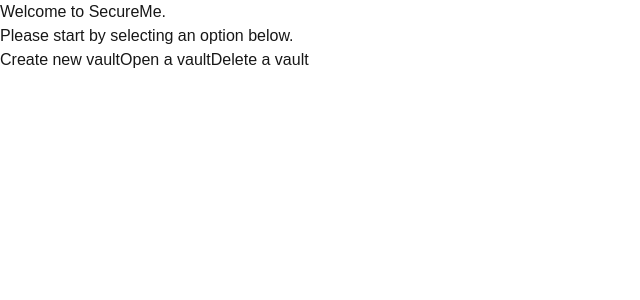
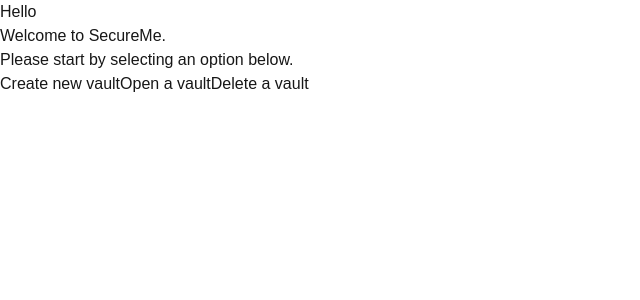
Before and after one commit to efeckgz/SecureMe, a Next.js app: page / in a window 1280 px wide. Shown: the top 300 px of the page, without its empty margins (0-640 px from the left). Built offline with nearby package versions, Linux system fonts and the light colour scheme.

Commit message:
Misc changes

```diff
--- a/src-tauri/tauri.conf.json
+++ b/src-tauri/tauri.conf.json
@@ -1,6 +1,6 @@
 {
   "$schema": "../node_modules/@tauri-apps/cli/config.schema.json",
-  "productName": "Locked",
+  "productName": "SecureMe",
   "version": "0.1.0",
   "identifier": "com.tauri.dev",
   "build": {
@@ -12,10 +12,10 @@
   "app": {
     "windows": [
       {
-        "title": "Locked",
+        "title": "SecureMe",
         "width": 800,
         "height": 600,
-        "resizable": true,
+        "resizable": false,
         "fullscreen": false
       }
     ],
--- a/src/app/page.tsx
+++ b/src/app/page.tsx
@@ -21,7 +21,7 @@
       title: "Open a vault",
       action: () => {
         console.log("Opened a vault!");
-        setVaultsShown(true);
+        setVaultsShown(!vaultsShown);
       },
     },
     {
@@ -33,10 +33,20 @@
   ];
 
   return (
-    <div className="flex flex-col items-center justify-between h-screen py-20">
+    <>
+      <div className="border border-lg w-600 h-400">Hello</div>
+      <div
+        className={`flex flex-col items-center justify-between h-screen py-20 ${
+          vaultsShown ? "bg-white/10" : ""
+        }`}
+      >
         <div className="flex flex-col items-center">
-        <h1 className="text-6xl text-white font-bold">Welcome to SecureMe.</h1>
-        <p className="text-white">Please start by selecting an option below.</p>
+          <h1 className="text-6xl text-white font-bold">
+            Welcome to SecureMe.
+          </h1>
+          <p className="text-white">
+            Please start by selecting an option below.
+          </p>
         </div>
         <div className="flex flex-col space-y-2">
           {buttons.map(({ title, action }, index) => {
@@ -52,5 +62,6 @@
           })}
         </div>
       </div>
+    </>
   );
 }
```
Lines whose indentation alone changed are shown as unchanged.
